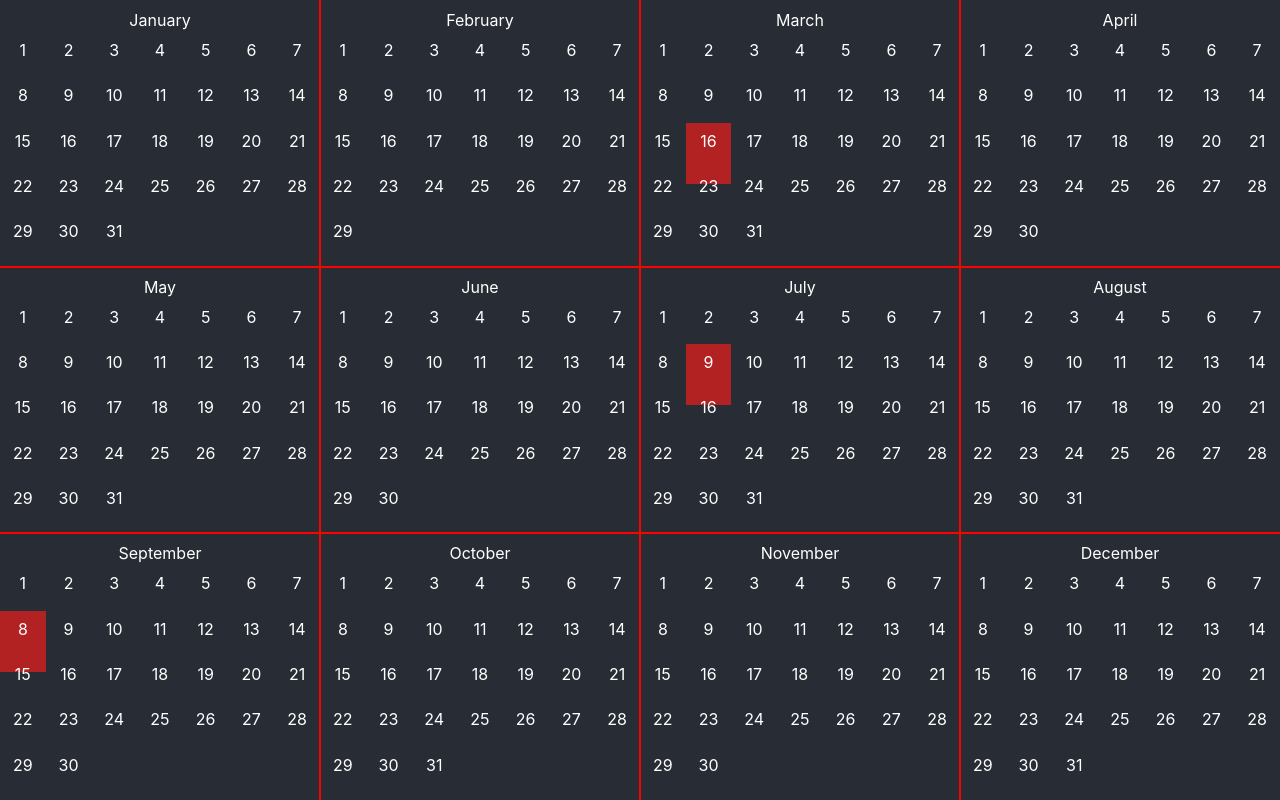
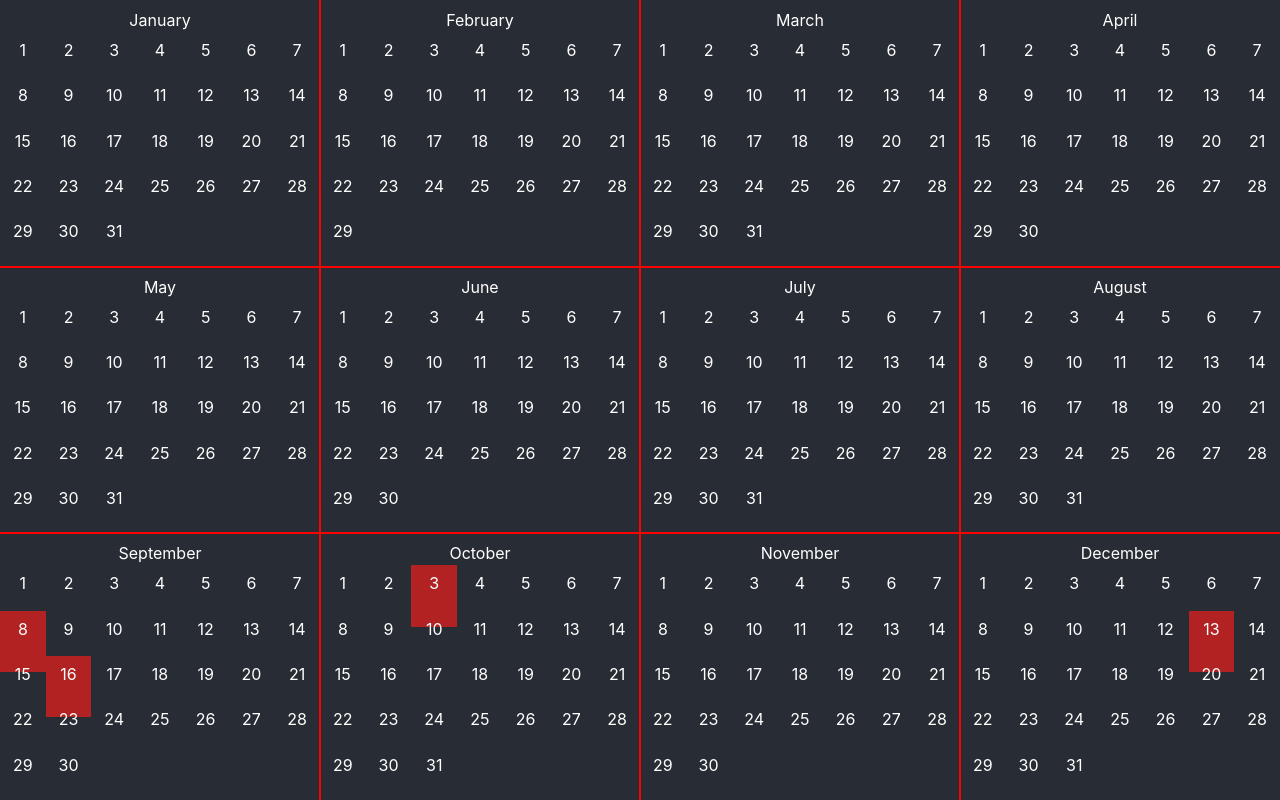
Before and after one commit to wur3/yearly-ui, a React (Create React App) app: page / in a window 1280 px wide. Built offline with nearby package versions, Linux system fonts and the light colour scheme.

Commit message:
Data passing between grandchild to parent and parent to child

```diff
--- a/src/App.tsx
+++ b/src/App.tsx
@@ -1,5 +1,4 @@
 import React, { Component } from 'react';
-import logo from './logo.svg';
 import './App.css';
 import Calendar from './Calendar';
 
--- a/src/Calendar.tsx
+++ b/src/Calendar.tsx
@@ -23,12 +23,24 @@ interface Events {
     desc: string;
 };
 
-export class Calendar extends Component {
+export class Calendar extends Component<{},{title: String, dayWasClicked: boolean}> {
     data = require('./data.json');
 
-    state = {
-        'title': "Birthdays"
-    };
+    constructor(props: {}) {
+      super(props);
+      this.state = {
+        title: "Birthdays",
+        dayWasClicked: false
+      };
+      this.recieveMonthDay = this.recieveMonthDay.bind(this);
+    }
+
+    recieveMonthDay(month: number, day: number) {
+      alert(`${month} ${day}`);
+      this.setState({dayWasClicked : true });
+    }
+
+
     render(){
         return (
           <table className="Calendar">
@@ -48,10 +60,10 @@ export class Calendar extends Component {
                   idx4 = id+3;
                   return (
                       <tr key={id/4}>
-                          <td><Month name={months[idx1].name} days={months[idx1].days} events={this.data.special_days.filter((event: Events) => event.month-1 === idx1)}/></td>
-                          <td><Month name={months[idx2].name} days={months[idx2].days} events={this.data.special_days.filter((event: Events) => event.month-1 === idx2)}/></td>
-                          <td><Month name={months[idx3].name} days={months[idx3].days} events={this.data.special_days.filter((event: Events) => event.month-1 === idx3)}/></td>
-                          <td><Month name={months[idx4].name} days={months[idx4].days} events={this.data.special_days.filter((event: Events) => event.month-1 === idx4)}/></td>
+                          <td><Month key={idx1} id={idx1+1} name={months[idx1].name} days={months[idx1].days} events={this.data.special_days.filter((event: Events) => event.month-1 === idx1)} sendMonthDay={this.recieveMonthDay}/></td>
+                          <td><Month key={idx2} id={idx2+1} name={months[idx2].name} days={months[idx2].days} events={this.data.special_days.filter((event: Events) => event.month-1 === idx2)} sendMonthDay={this.recieveMonthDay}/></td>
+                          <td><Month key={idx3} id={idx3+1} name={months[idx3].name} days={months[idx3].days} events={this.data.special_days.filter((event: Events) => event.month-1 === idx3)} sendMonthDay={this.recieveMonthDay}/></td>
+                          <td><Month key={idx4} id={idx4+1} name={months[idx4].name} days={months[idx4].days} events={this.data.special_days.filter((event: Events) => event.month-1 === idx4)} sendMonthDay={this.recieveMonthDay}/></td>
                       </tr>
                   );
               }
--- a/src/Day.css
+++ b/src/Day.css
@@ -3,6 +3,7 @@
   padding: .5em 0;
   cursor: default;
   transition: background-color 1s;
+  user-select: none;
 }
 
 .Day:hover {
--- a/src/Day.tsx
+++ b/src/Day.tsx
@@ -9,18 +9,14 @@ interface Events {
 
 var classNames = require('classnames');
 
-export class Day extends Component<{val: number, events: Events[]},{}> {
-  state = {
-      'isSpecial': false
-  };
+export class Day extends Component<{val: number, events: Events[], sendDay: Function},{}> {
   render(){
     var dayClass = classNames({
-      'Day': true,
-      // 'highlight': this.state.isSpecial
-      'highlight': (this.props.events.length > 0)
+      Day: true,
+      highlight: (this.props.events.length > 0)
     });
     return (
-      <div className={dayClass}>
+      <div className={dayClass} onClick={() => this.props.sendDay(this.props.val)}>
         {this.props.val}
       </div>
     );
--- a/src/Month.tsx
+++ b/src/Month.tsx
@@ -8,7 +8,17 @@ interface Events {
     desc: string;
 };
 
-export class Month extends Component<{name: string, days: number, events: Events[]},{}> {
+export class Month extends Component<{name: string, id: number, days: number, events: Events[], sendMonthDay: Function},{}> {
+
+  constructor(name: string, id: number, days: number, events: Events[], sendMonthDay: Function) {
+    super({name, id, days, events, sendMonthDay});
+    this.recieveDay = this.recieveDay.bind(this);
+  }
+
+  recieveDay(day: number) {
+    this.props.sendMonthDay(this.props.id, day)
+  }
+
   render(){
     return (
       <table className="Month">
@@ -31,7 +41,7 @@ export class Month extends Component<{name: string, days: number, events: Events
             {Array(7).fill('').map((val, i)=> {
               if (id+i+1 > this.props.days) return null;
               return (
-                <td><Day val={id+i+1} events={this.props.events.filter((event: Events) => event.day === id+i+1)}/></td>
+                <td><Day val={id+i+1} events={this.props.events.filter((event: Events) => event.day === id+i+1)} sendDay={this.recieveDay}/></td>
               )
             })}
           </tr>
--- a/src/data.json
+++ b/src/data.json
@@ -6,14 +6,19 @@
       "desc": "My birthday"
     },
     {
-      "month": 3,
-      "day": 16,
-      "desc": "Mom's birthday"
+      "month": 10,
+      "day": 3,
+      "desc": "Don't Forget 3.Oct.10"
     },
     {
-      "month": 7,
-      "day": 9,
-      "desc": "Dad's birthday"
+      "month": 12,
+      "day": 13,
+      "desc": "Taylor Swift's birthday"
+    },
+    {
+      "month": 9,
+      "day": 16,
+      "desc": "Tomer's birthday"
     }
   ]
 }
```
